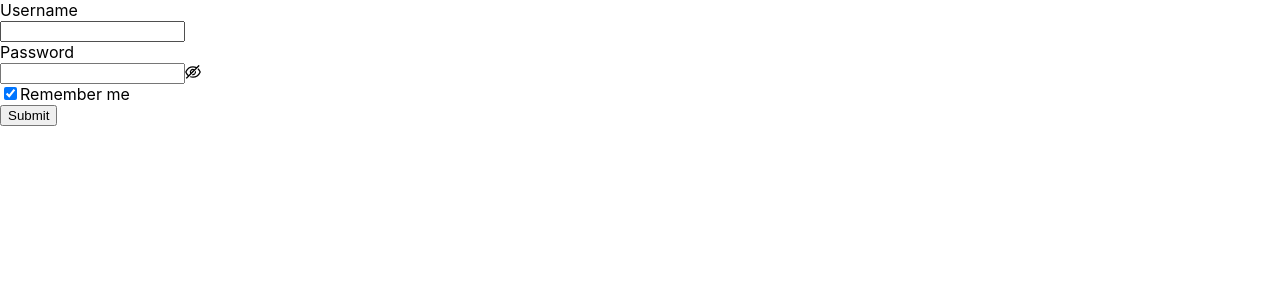
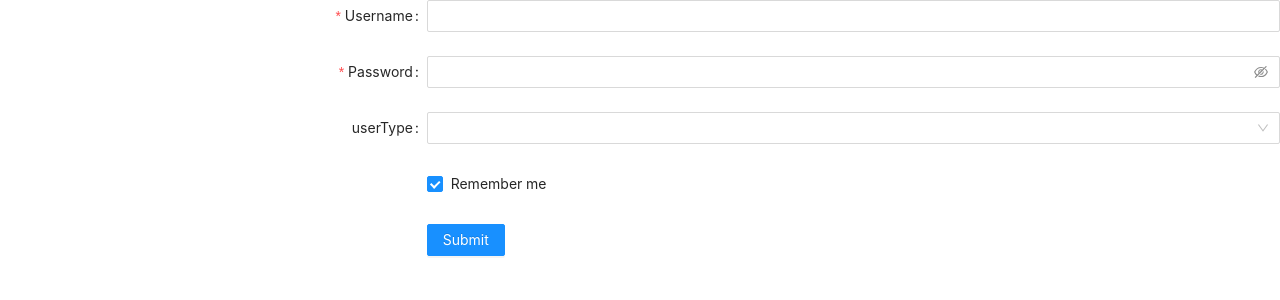
Before and after one commit to lisihang1401443109/early_bird_saver, a React (Create React App) app in the folder frontend/early_bird_saver/: page / in a window 1280 px wide. Shown: the top 300 px of the page. Built offline with nearby package versions, Linux system fonts and the light colour scheme.

Commit message:
login success handled

```diff
--- a/frontend/early_bird_saver/src/Login.jsx
+++ b/frontend/early_bird_saver/src/Login.jsx
@@ -1,14 +1,36 @@
-import { useEffect, useRef } from "react"
-import { Button, Checkbox, Form, Input } from 'antd';
+import { useEffect, useRef, useState } from "react"
+import { Button, Checkbox, Form, Input, Select } from 'antd';
+import { useNavigate } from "react-router-dom";
+import 'antd/dist/antd.css';
 
 const Myform = () => {
 
     const usernameRef = useRef('')
     const passwordRef = useRef('')
+    const [typeUser, setTypeUser] = useState([])
+    const navigator = useNavigate()
+
+    const loginWithCredentials = (username, password, typeUser) => {
+        return new Promise( (resolve, reject) => {
+            resolve('success')
+        } )
+    }
 
     const finishHandler = () => {
         console.log(usernameRef.current.input.value)
         console.log(passwordRef.current.input.value)
+        console.log(typeUser)
+
+        const login = loginWithCredentials(usernameRef.current.input.value, passwordRef.current.input.value, typeUser);
+        login.then(
+            (res) => {
+                navigator('/'+typeUser)
+            }
+        ).catch(
+            (error) => {
+                console.log(error)
+            }
+        )
     }
 
     useEffect(() => {
@@ -41,6 +63,13 @@ const Myform = () => {
         <Input.Password ref={passwordRef}/>
       </Form.Item>
 
+      <Form.Item label="userType">
+          <Select onSelect={(value) => {setTypeUser(value)}}>
+            <Select.Option value="Car">Car</Select.Option>
+            <Select.Option value="People">People</Select.Option>
+          </Select>
+      </Form.Item>
+
       <Form.Item name="remember" valuePropName="checked" wrapperCol={{ offset: 8, span: 16 }}>
         <Checkbox>Remember me</Checkbox>
       </Form.Item>
```
